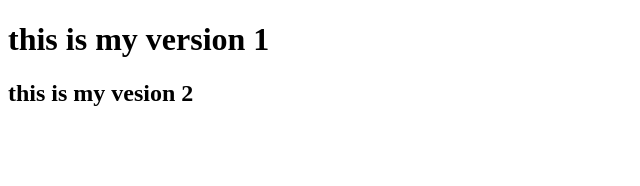
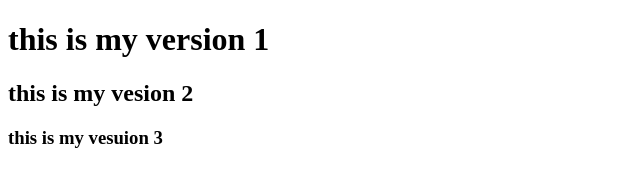
Before and after one commit to ysainikataria12-spec/github-subject, a plain HTML site: page index.html in a window 1280 px wide. Shown: the whole page, without its empty margins (0-640 px from the left). Drawn offline with Linux system fonts and the light colour scheme.

Commit message:
this is my vesion 4

```diff
--- a/index.html
+++ b/index.html
@@ -8,6 +8,7 @@
 <body>
     <h1>this is my version 1</h1>
     <h2>this is my vesion 2</h2>
+    <h3> this is my vesuion 3</h3>
 
 </body>
 </html>
```
